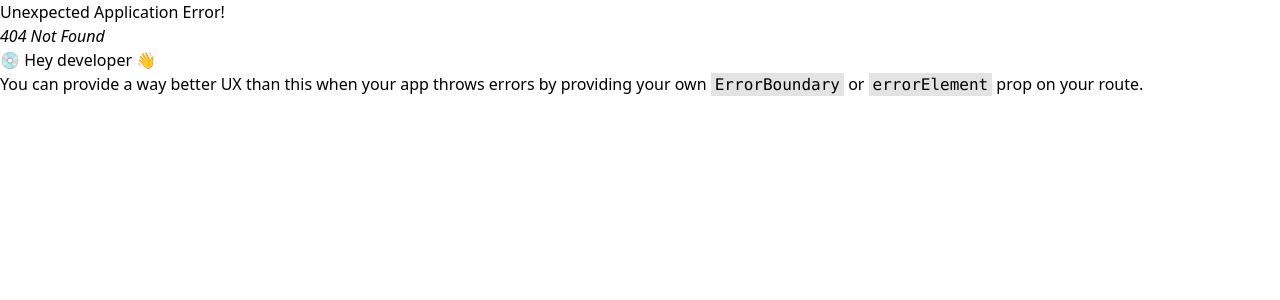
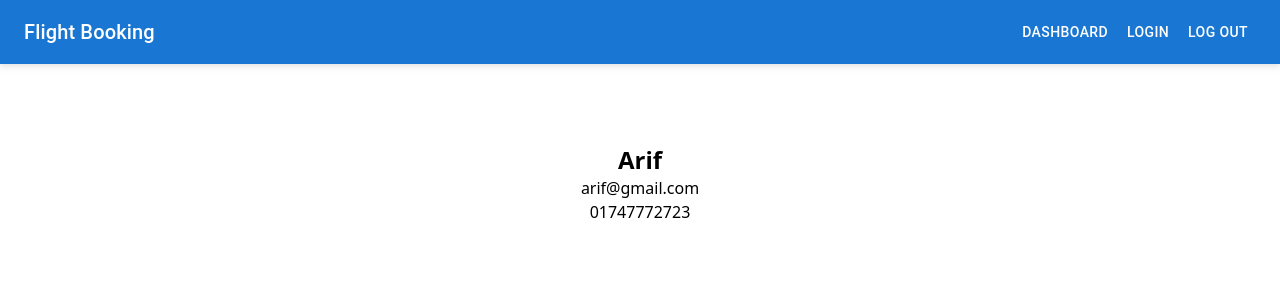
Before and after one commit to arifjahan88/flight-booking, a React (Vite) app in the folder frontend/: page /dashboard in a window 1280 px wide. Before the commit this address had no page. Shown: the top 300 px of the page. Built offline with nearby package versions, Linux system fonts and the light colour scheme.

Commit message:
feat: added dashboard page

```diff
--- a/frontend/src/components/Header/Header.jsx
+++ b/frontend/src/components/Header/Header.jsx
@@ -10,8 +10,12 @@ const Header = () => {
             <Link to={"/"}>Flight Booking</Link>
           </Typography>
           <Button color="inherit">
+            <Link to="/dashboard">Dashboard</Link>
+          </Button>
+          <Button color="inherit">
             <Link to="/login">Login</Link>
           </Button>
+          <Button color="inherit">Log Out</Button>
         </Toolbar>
       </AppBar>
     </Box>
--- /dev/null
+++ b/frontend/src/pages/Dashboard.jsx
@@ -0,0 +1,48 @@
+const UserDashboard = () => {
+  return (
+    <section className="pt-20 py-5 bg-white bg-opacity-70">
+      <div className="container mx-auto overflow-hidden rounded-sm shadow-default dark:border-strokedark dark:bg-boxdark">
+        <div className="px-4 text-center">
+          <div>
+            <h3 className="text-2xl font-semibold text-black dark:text-white">{"Arif"}</h3>
+            <p className="font-medium">{"arif@gmail.com"}</p>
+            <p className="font-medium">{"01747772723"}</p>
+          </div>
+        </div>
+        {/* <div className="flex flex-wrap gap-5">
+          {BookingsData?.data?.hotelBooking?.map((booking) => {
+            return (
+              <div
+                key={booking?._id}
+                className="overflow-hidden rounded-lg shadow transition hover:shadow-lg max-w-xs relative"
+              >
+                <img
+                  alt="Booking Image"
+                  src={
+                    "https://images.unsplash.com/photo-1524758631624-e2822e304c36?ixlib=rb-1.2.1&ixid=MnwxMjA3fDF8MHxwaG90by1wYWdlfHx8fGVufDB8fHx8&auto=format&fit=crop&w=2070&q=80"
+                  }
+                  className="h-48 w-full object-cover"
+                />
+                <p
+                  className={`absolute z-0 top-0 right-0 text-white p-1.5 rounded-bl-md ${
+                    booking?.isBooked ? "bg-green-500" : "bg-red-500"
+                  }`}
+                >
+                  {booking?.isBooked ? "Booked" : "Pending"}
+                </p>
+                <div className="bg-white p-4 sm:p-6">
+                  <time dateTime={"bookingDate"} className="block text-xs text-gray-500">
+                    {booking?.startDate} ~ {booking?.endDate}
+                  </time>
+                  <h3 className="mt-0.5 text-lg text-gray-900">{booking?.hotelInfo?.hotelName}</h3>
+                </div>
+              </div>
+            );
+          })}
+        </div> */}
+      </div>
+    </section>
+  );
+};
+
+export default UserDashboard;
--- a/frontend/src/routes/routes.jsx
+++ b/frontend/src/routes/routes.jsx
@@ -5,6 +5,7 @@ import FlightDetails from "../components/Flights/FlightsDetails/FlightDetails";
 import Main from "../layout/Layout";
 import Login from "../pages/Authentication/Login";
 import Register from "../pages/Authentication/Register";
+import Dashboard from "../pages/Dashboard";
 
 export const router = createBrowserRouter(
   [
@@ -23,6 +24,10 @@ export const router = createBrowserRouter(
         {
           path: "/flights/flight-details",
           element: <FlightDetails />,
+        },
+        {
+          path: "/dashboard",
+          element: <Dashboard />,
         },
       ],
     },
```
